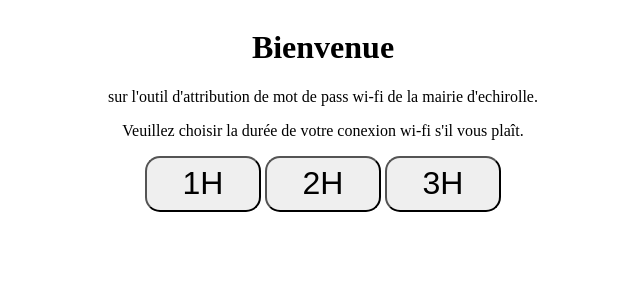
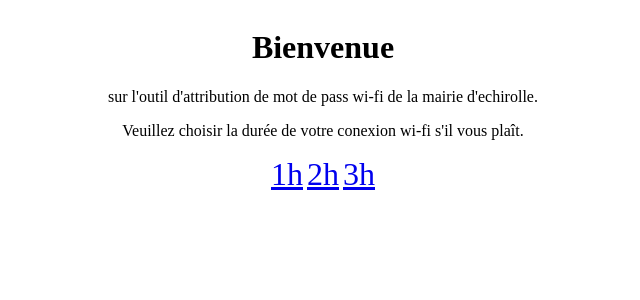
Before and after one commit to Ange-hells/wi-fi_Password, a Symfony app: template templates/Index.html.twig in a window 1280 px wide. Shown: the top 300 px of the page, without its empty margins (317-957 px from the left). Run offline with Twig, Linux system fonts and the light colour scheme; the template is opened without the code that fills it, so the values that code supplies are empty; some libraries are stand-ins or nearby versions.

Commit message:
Update Index.html.twig

```diff
--- a/templates/Index.html.twig
+++ b/templates/Index.html.twig
@@ -1,7 +1,7 @@
 {% extends 'base.html.twig' %}
 
 {% block stylesheets %}
-    <link href="./css/style.css" rel="stylesheet"/>
+    <link href="../../src/css/style.css" rel="stylesheet"/>
 {% endblock %}
 {% block body %}
     <div class='text'>
@@ -11,9 +11,9 @@
     </div>
     <div id='bouton'>
         <form>
-            <input class='bouton' type="button" value="1H" href="{{ path('Password_wifi', {temp: '1h'}) }}">
-            <input class='bouton' type="button" value="2H" href="{{ path('Password_wifi', {temp: '2h'}) }}">
-            <input class='bouton' type="button" value="3H" href="{{ path('Password_wifi', {temp: '3h'}) }}">
+            <a class='bouton' href="{{ path('Password', {temp: '1h'}) }}"> 1h<a/>
+            <a class='bouton' href="{{ path('Password', {temp: '2h'}) }}"> 2h<a/>
+            <a class='bouton' href="{{ path('Password', {temp: '3h'}) }}"> 3h<a/>
         </form>
     </div>
 {% endblock %}
```
